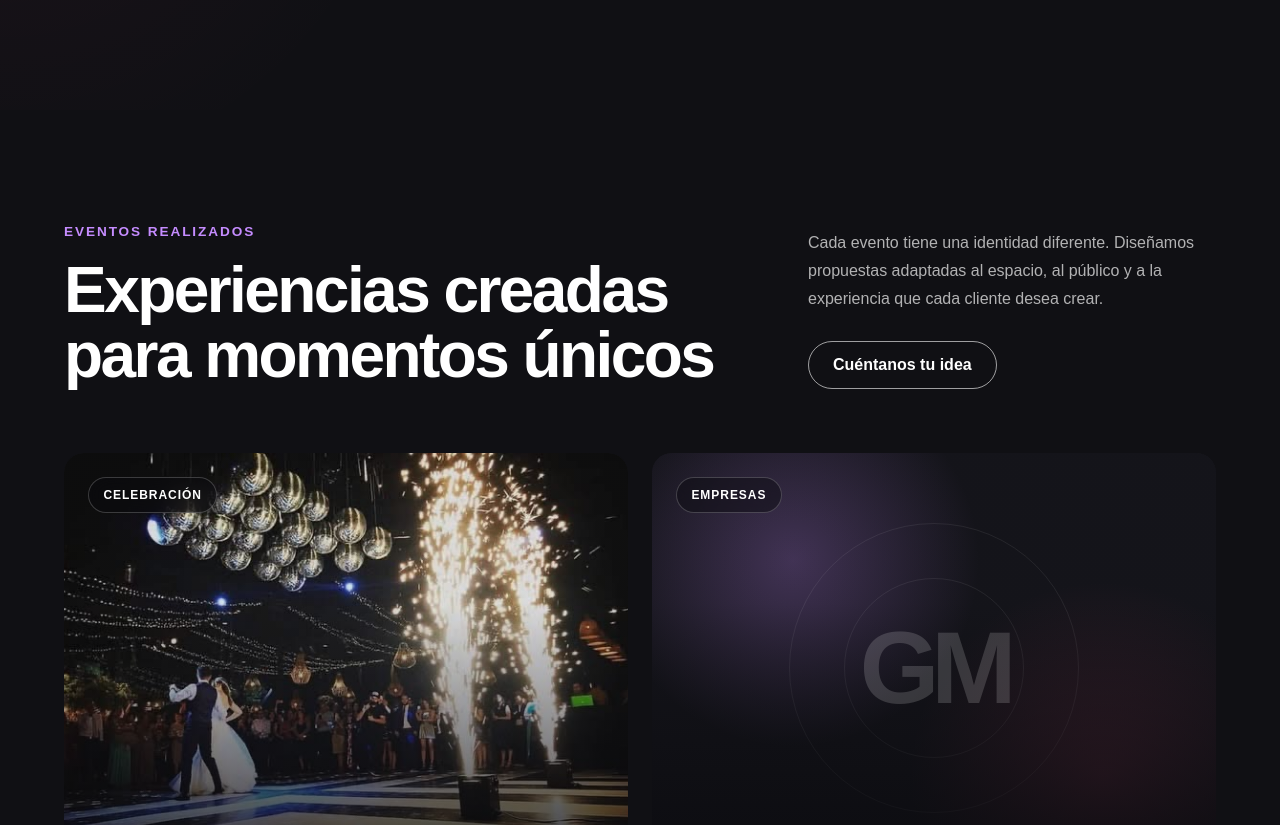
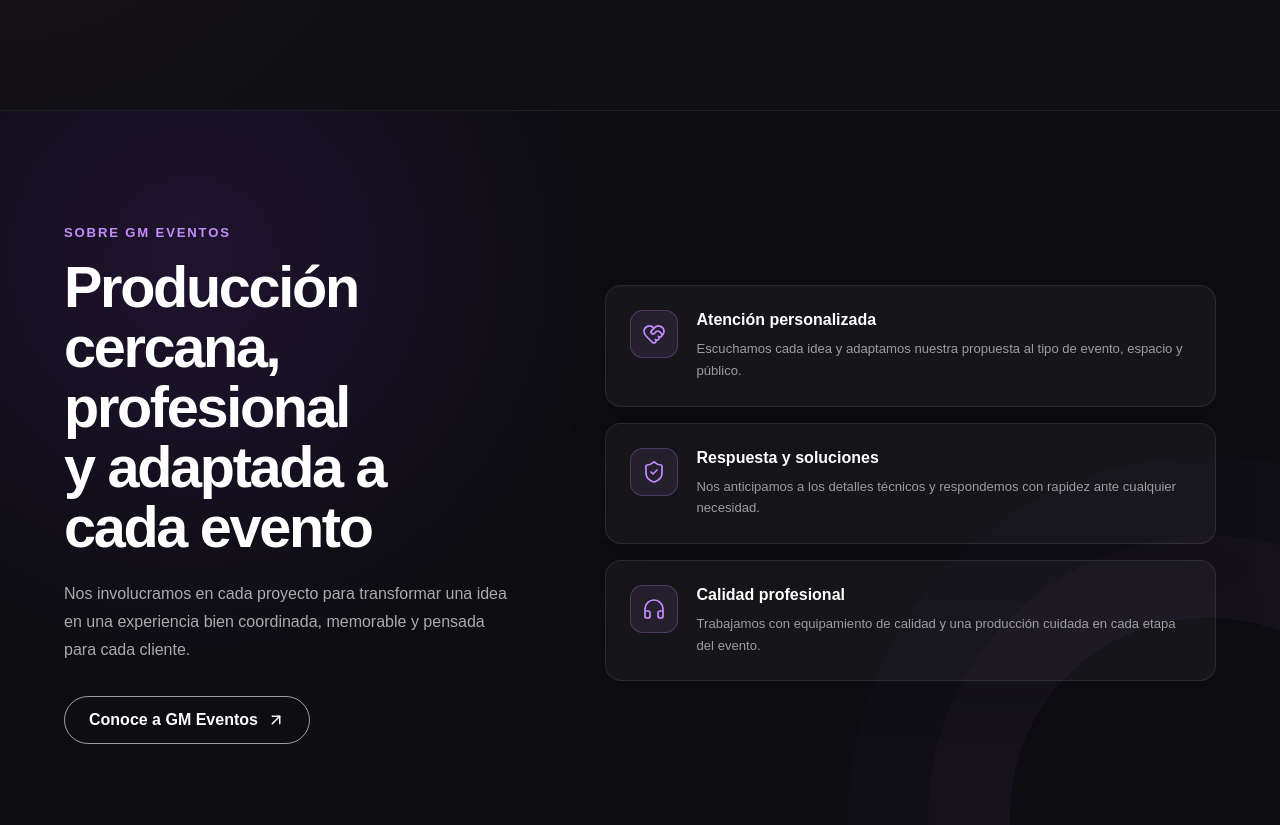
Before and after one commit to allanDev94/Gm-Eventos, a React (Vite) app: page / in a window 1280 px wide. Shown: the part 2204-3029 px from the top of the page. Built offline with nearby package versions, Linux system fonts and the light colour scheme.

Commit message:
Add home about summary

```diff
--- a/src/pages/HomePage/HomePage.jsx
+++ b/src/pages/HomePage/HomePage.jsx
@@ -6,6 +6,7 @@ import Services from "../../sections/Services/Services";
 import Portfolio from "../../sections/Portfolio/Portfolio";
 import CallToAction from "../../sections/CallToAction/CallToAction";
 import Footer from "../../sections/Footer/Footer";
+import HomeAbout from "../../sections/HomeAbout/HomeAbout";
 
 function HomePage() {
   return (
@@ -16,6 +17,7 @@ function HomePage() {
         <Hero />
         <Clients />
         <Services limit={3} />
+        <HomeAbout />
         <Portfolio limit={2} />
         <CallToAction />
       </main>
--- /dev/null
+++ b/src/sections/HomeAbout/HomeAbout.css
@@ -0,0 +1,258 @@
+.home-about {
+  position: relative;
+  overflow: hidden;
+
+  padding-block: 7rem;
+
+  background:
+    radial-gradient(
+      circle at 15% 20%,
+      rgba(166, 60, 255, 0.12),
+      transparent 32%
+    ),
+    #0d0d12;
+
+  border-top: 1px solid rgba(255, 255, 255, 0.07);
+  border-bottom: 1px solid rgba(255, 255, 255, 0.07);
+}
+
+.home-about::after {
+  content: "";
+
+  position: absolute;
+  right: -8rem;
+  bottom: -10rem;
+
+  width: 25rem;
+  height: 25rem;
+
+  border: 1px solid rgba(197, 140, 255, 0.08);
+  border-radius: 50%;
+
+  box-shadow:
+    0 0 0 5rem rgba(197, 140, 255, 0.025),
+    0 0 0 10rem rgba(197, 140, 255, 0.015);
+
+  pointer-events: none;
+}
+
+.home-about__layout {
+  position: relative;
+  z-index: 1;
+
+  display: grid;
+  grid-template-columns:
+    minmax(0, 0.85fr)
+    minmax(0, 1.15fr);
+
+  gap: clamp(3rem, 7vw, 7rem);
+  align-items: center;
+}
+
+/* ========================================
+   CONTENIDO
+======================================== */
+
+.home-about__content {
+  min-width: 0;
+}
+
+.home-about__eyebrow {
+  margin-bottom: 1rem;
+
+  color: #c58cff;
+  font-size: 0.82rem;
+  font-weight: 700;
+  letter-spacing: 0.14em;
+  text-transform: uppercase;
+}
+
+.home-about__title {
+  max-width: 680px;
+
+  color: #ffffff;
+  font-size: clamp(2.2rem, 4.5vw, 4rem);
+  line-height: 1.04;
+  letter-spacing: -0.04em;
+
+  text-wrap: balance;
+}
+
+.home-about__description {
+  max-width: 610px;
+
+  margin-top: 1.4rem;
+
+  color: rgba(255, 255, 255, 0.65);
+  line-height: 1.75;
+}
+
+.home-about__content .button {
+  display: inline-flex;
+  align-items: center;
+  gap: 0.55rem;
+
+  margin-top: 2rem;
+}
+
+/* ========================================
+   VALORES
+======================================== */
+
+.home-about__values {
+  display: grid;
+  gap: 1rem;
+}
+
+.home-about__value {
+  min-width: 0;
+
+  display: grid;
+  grid-template-columns: auto minmax(0, 1fr);
+  gap: 1.15rem;
+  align-items: start;
+
+  padding: 1.5rem;
+
+  border: 1px solid rgba(255, 255, 255, 0.09);
+  border-radius: 1rem;
+
+  background-color: rgba(255, 255, 255, 0.035);
+
+  box-shadow: 0 1rem 3rem rgba(0, 0, 0, 0.14);
+
+  transition:
+    border-color 0.3s ease,
+    background-color 0.3s ease,
+    box-shadow 0.3s ease;
+}
+
+.home-about__value:hover {
+  border-color: rgba(197, 140, 255, 0.38);
+
+  background-color: rgba(197, 140, 255, 0.065);
+
+  box-shadow:
+    0 1.4rem 3.5rem rgba(0, 0, 0, 0.2),
+    0 0 2rem rgba(197, 140, 255, 0.05);
+}
+
+.home-about__icon {
+  width: 3rem;
+  height: 3rem;
+
+  display: grid;
+  place-items: center;
+
+  color: #c58cff;
+
+  border: 1px solid rgba(197, 140, 255, 0.25);
+  border-radius: 0.8rem;
+
+  background-color: rgba(197, 140, 255, 0.09);
+}
+
+.home-about__value h3 {
+  margin-bottom: 0.45rem;
+
+  color: #ffffff;
+  font-size: 1rem;
+  line-height: 1.3;
+}
+
+.home-about__value p {
+  color: rgba(255, 255, 255, 0.58);
+  font-size: 0.82rem;
+  line-height: 1.65;
+}
+
+/* ========================================
+   TABLET
+======================================== */
+
+@media (max-width: 900px) {
+  .home-about {
+    padding-block: 5.5rem;
+  }
+
+  .home-about__layout {
+    grid-template-columns: 1fr;
+    gap: 3rem;
+  }
+
+  .home-about__content {
+    max-width: 760px;
+  }
+
+  .home-about__values {
+    grid-template-columns: repeat(3, minmax(0, 1fr));
+  }
+
+  .home-about__value {
+    grid-template-columns: 1fr;
+  }
+}
+
+/* ========================================
+   TABLET PEQUEÑA
+======================================== */
+
+@media (max-width: 700px) {
+  .home-about__values {
+    grid-template-columns: 1fr;
+  }
+
+  .home-about__value {
+    grid-template-columns: auto minmax(0, 1fr);
+  }
+}
+
+/* ========================================
+   MÓVIL
+======================================== */
+
+@media (max-width: 480px) {
+  .home-about {
+    padding-block: 4.5rem;
+  }
+
+  .home-about__layout {
+    gap: 2.5rem;
+  }
+
+  .home-about__title {
+    font-size: clamp(2rem, 10vw, 2.8rem);
+  }
+
+  .home-about__description {
+    margin-top: 1.1rem;
+
+    line-height: 1.65;
+  }
+
+  .home-about__content .button {
+    width: 100%;
+    justify-content: center;
+  }
+
+  .home-about__value {
+    gap: 0.9rem;
+
+    padding: 1.25rem;
+  }
+
+  .home-about__icon {
+    width: 2.7rem;
+    height: 2.7rem;
+  }
+}
+
+/* ========================================
+   ACCESIBILIDAD
+======================================== */
+
+@media (prefers-reduced-motion: reduce) {
+  .home-about__value {
+    transition-duration: 1ms !important;
+  }
+}
--- /dev/null
+++ b/src/sections/HomeAbout/HomeAbout.jsx
@@ -0,0 +1,99 @@
+import { ArrowUpRight } from "lucide-react";
+
+import { motion, useReducedMotion } from "motion/react";
+
+import Button from "../../components/Button/Button";
+import Container from "../../components/Container/Container";
+
+import {
+  homeAboutContentVariants,
+  homeAboutItemVariants,
+  homeAboutListVariants,
+} from "./animations/homeAboutAnimations";
+
+import { homeAboutValues } from "./data/homeAboutData";
+
+import "./HomeAbout.css";
+
+function HomeAbout() {
+  const shouldReduceMotion = useReducedMotion();
+
+  return (
+    <section className="home-about" aria-labelledby="home-about-title">
+      <Container>
+        <div className="home-about__layout">
+          <motion.div
+            className="home-about__content"
+            variants={homeAboutContentVariants}
+            initial={shouldReduceMotion ? false : "hidden"}
+            whileInView="visible"
+            viewport={{
+              once: true,
+              amount: 0.3,
+            }}
+          >
+            <p className="home-about__eyebrow">Sobre GM Eventos</p>
+
+            <h2 className="home-about__title" id="home-about-title">
+              Producción cercana, profesional y adaptada a cada evento
+            </h2>
+
+            <p className="home-about__description">
+              Nos involucramos en cada proyecto para transformar una idea en una
+              experiencia bien coordinada, memorable y pensada para cada
+              cliente.
+            </p>
+
+            <Button to="/nosotros" variant="secondary">
+              <span>Conoce a GM Eventos</span>
+
+              <ArrowUpRight size={18} strokeWidth={1.9} aria-hidden="true" />
+            </Button>
+          </motion.div>
+
+          <motion.div
+            className="home-about__values"
+            variants={homeAboutListVariants}
+            initial={shouldReduceMotion ? false : "hidden"}
+            whileInView="visible"
+            viewport={{
+              once: true,
+              amount: 0.2,
+            }}
+          >
+            {homeAboutValues.map((value) => {
+              const Icon = value.icon;
+
+              return (
+                <motion.article
+                  className="home-about__value"
+                  key={value.id}
+                  variants={homeAboutItemVariants}
+                  whileHover={
+                    shouldReduceMotion
+                      ? undefined
+                      : {
+                          y: -5,
+                        }
+                  }
+                >
+                  <div className="home-about__icon" aria-hidden="true">
+                    <Icon size={24} strokeWidth={1.7} />
+                  </div>
+
+                  <div>
+                    <h3>{value.title}</h3>
+
+                    <p>{value.description}</p>
+                  </div>
+                </motion.article>
+              );
+            })}
+          </motion.div>
+        </div>
+      </Container>
+    </section>
+  );
+}
+
+export default HomeAbout;
--- /dev/null
+++ b/src/sections/HomeAbout/animations/homeAboutAnimations.js
@@ -0,0 +1,48 @@
+const smoothEase = [0.16, 1, 0.3, 1];
+
+export const homeAboutContentVariants = {
+  hidden: {
+    opacity: 0,
+    x: -30,
+  },
+
+  visible: {
+    opacity: 1,
+    x: 0,
+
+    transition: {
+      duration: 0.72,
+      ease: smoothEase,
+    },
+  },
+};
+
+export const homeAboutListVariants = {
+  hidden: {},
+
+  visible: {
+    transition: {
+      delayChildren: 0.14,
+      staggerChildren: 0.11,
+    },
+  },
+};
+
+export const homeAboutItemVariants = {
+  hidden: {
+    opacity: 0,
+    y: 26,
+    scale: 0.98,
+  },
+
+  visible: {
+    opacity: 1,
+    y: 0,
+    scale: 1,
+
+    transition: {
+      duration: 0.62,
+      ease: smoothEase,
+    },
+  },
+};
--- /dev/null
+++ b/src/sections/HomeAbout/data/homeAboutData.js
@@ -0,0 +1,25 @@
+import { Headphones, HeartHandshake, ShieldCheck } from "lucide-react";
+
+export const homeAboutValues = [
+  {
+    id: "atencion-personalizada",
+    title: "Atención personalizada",
+    description:
+      "Escuchamos cada idea y adaptamos nuestra propuesta al tipo de evento, espacio y público.",
+    icon: HeartHandshake,
+  },
+  {
+    id: "respuesta-soluciones",
+    title: "Respuesta y soluciones",
+    description:
+      "Nos anticipamos a los detalles técnicos y respondemos con rapidez ante cualquier necesidad.",
+    icon: ShieldCheck,
+  },
+  {
+    id: "calidad-profesional",
+    title: "Calidad profesional",
+    description:
+      "Trabajamos con equipamiento de calidad y una producción cuidada en cada etapa del evento.",
+    icon: Headphones,
+  },
+];
```
